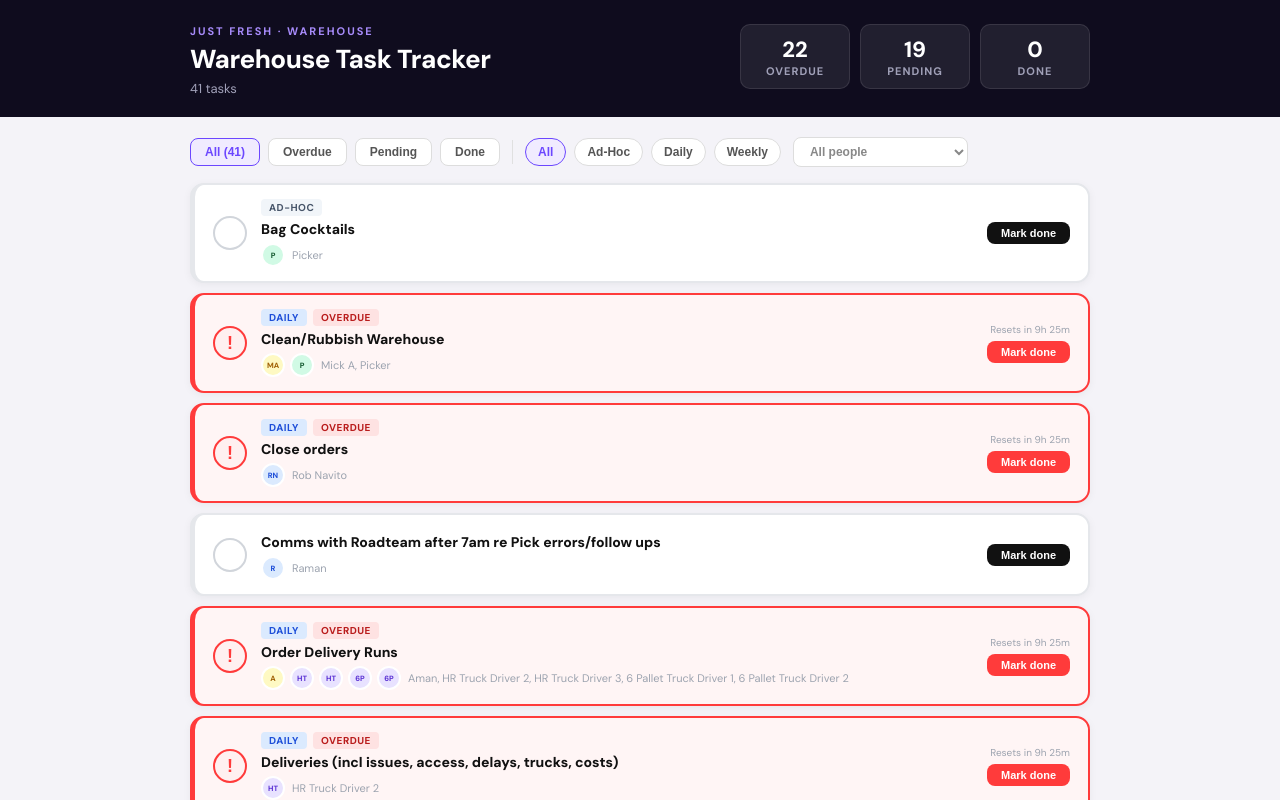
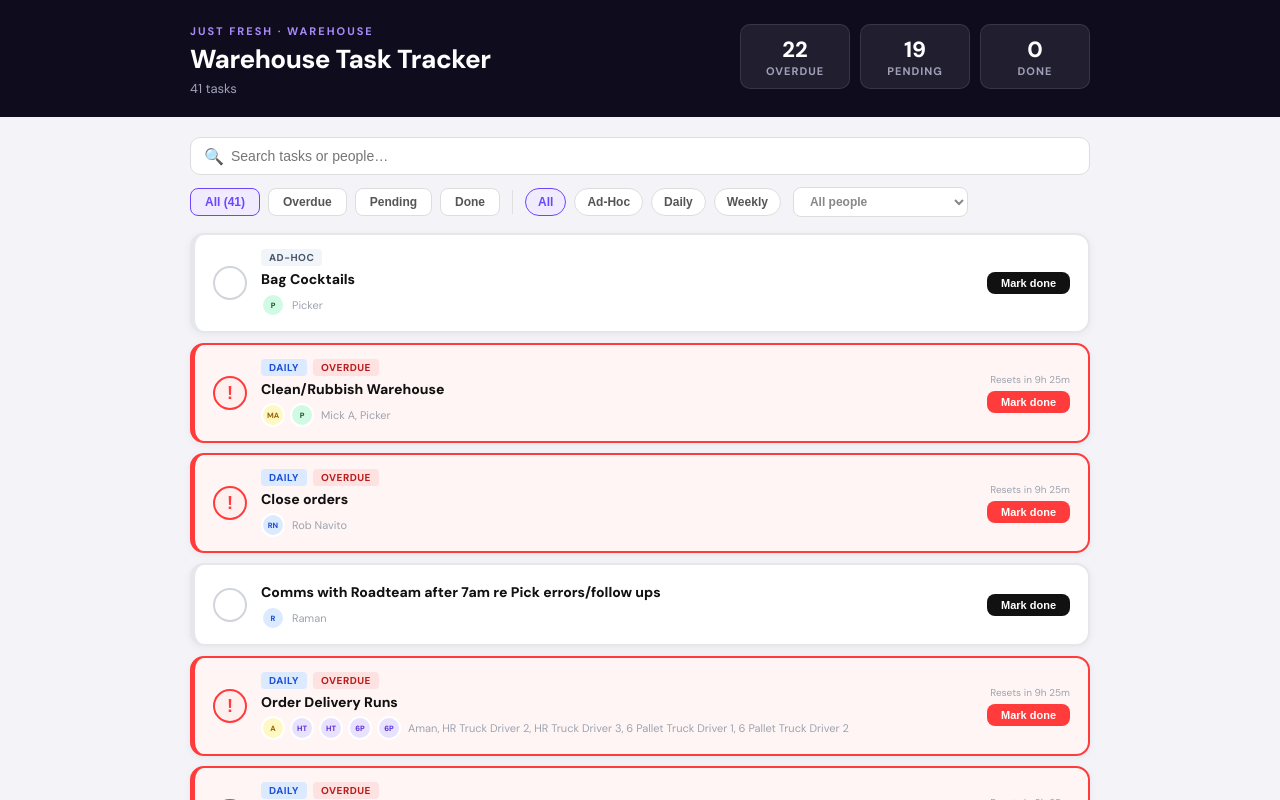
Before and after one commit to jfsimo/warehouse-tasks, a React (Create React App) app: page / in a window 1280 px wide. Shown: the top 800 px of the page. Built offline with nearby package versions, Linux system fonts and the light colour scheme.

Commit message:
Add search box — filters by task name or person

```diff
--- a/src/App.js
+++ b/src/App.js
@@ -108,6 +108,7 @@ export default function App() {
   const [statusFilter, setStatusFilter] = useState("all");
   const [personFilter, setPersonFilter] = useState("All");
   const [freqFilter, setFreqFilter]     = useState("All");
+  const [search, setSearch]             = useState("");
 
   useEffect(() => {
     const interval = setInterval(() => setTick(t => t + 1), 30000);
@@ -144,6 +145,7 @@ export default function App() {
     if (statusFilter !== "all" && statuses[t.id] !== statusFilter) return false;
     if (personFilter !== "All" && !t.owners.includes(personFilter)) return false;
     if (freqFilter !== "All" && t.freq !== freqFilter) return false;
+    if (search && !t.name.toLowerCase().includes(search.toLowerCase()) && !t.owners.join(" ").toLowerCase().includes(search.toLowerCase())) return false;
     return true;
   });
 
@@ -182,6 +184,18 @@ export default function App() {
         {/* Filters */}
         <>
 
+            <div style={{ position:"relative", marginBottom:12 }}>
+              <input
+                value={search}
+                onChange={e => setSearch(e.target.value)}
+                placeholder="Search tasks or people…"
+                style={{ width:"100%", padding:"10px 16px 10px 40px", borderRadius:10, border:"1.5px solid #ddd", fontSize:14, outline:"none", boxSizing:"border-box", background:"#fff" }}
+              />
+              <span style={{ position:"absolute", left:14, top:"50%", transform:"translateY(-50%)", color:"#aaa", fontSize:16, pointerEvents:"none" }}>🔍</span>
+              {search && (
+                <button onClick={() => setSearch("")} style={{ position:"absolute", right:12, top:"50%", transform:"translateY(-50%)", background:"none", border:"none", cursor:"pointer", color:"#aaa", fontSize:16, lineHeight:1 }}>✕</button>
+              )}
+            </div>
             <div style={{ display:"flex", gap:8, flexWrap:"wrap", marginBottom:16, alignItems:"center" }}>
               {[
                 { key:"all",     label:`All (${tasks.length})` },
@@ -206,8 +220,8 @@ export default function App() {
                 <option value="All">All people</option>
                 {allPeople.map(p => <option key={p} value={p}>{p}</option>)}
               </select>
-              {(statusFilter !== "all" || personFilter !== "All" || freqFilter !== "All") && (
-                <button onClick={() => { setStatusFilter("all"); setPersonFilter("All"); setFreqFilter("All"); }}
+              {(statusFilter !== "all" || personFilter !== "All" || freqFilter !== "All" || search) && (
+                <button onClick={() => { setStatusFilter("all"); setPersonFilter("All"); setFreqFilter("All"); setSearch(""); }}
                   style={{ marginLeft:"auto", padding:"6px 12px", borderRadius:8, border:"1.5px solid #e0e0e0", background:"#fff", color:"#666", fontSize:12, fontWeight:600, cursor:"pointer" }}>
                   Clear filters
                 </button>
```
